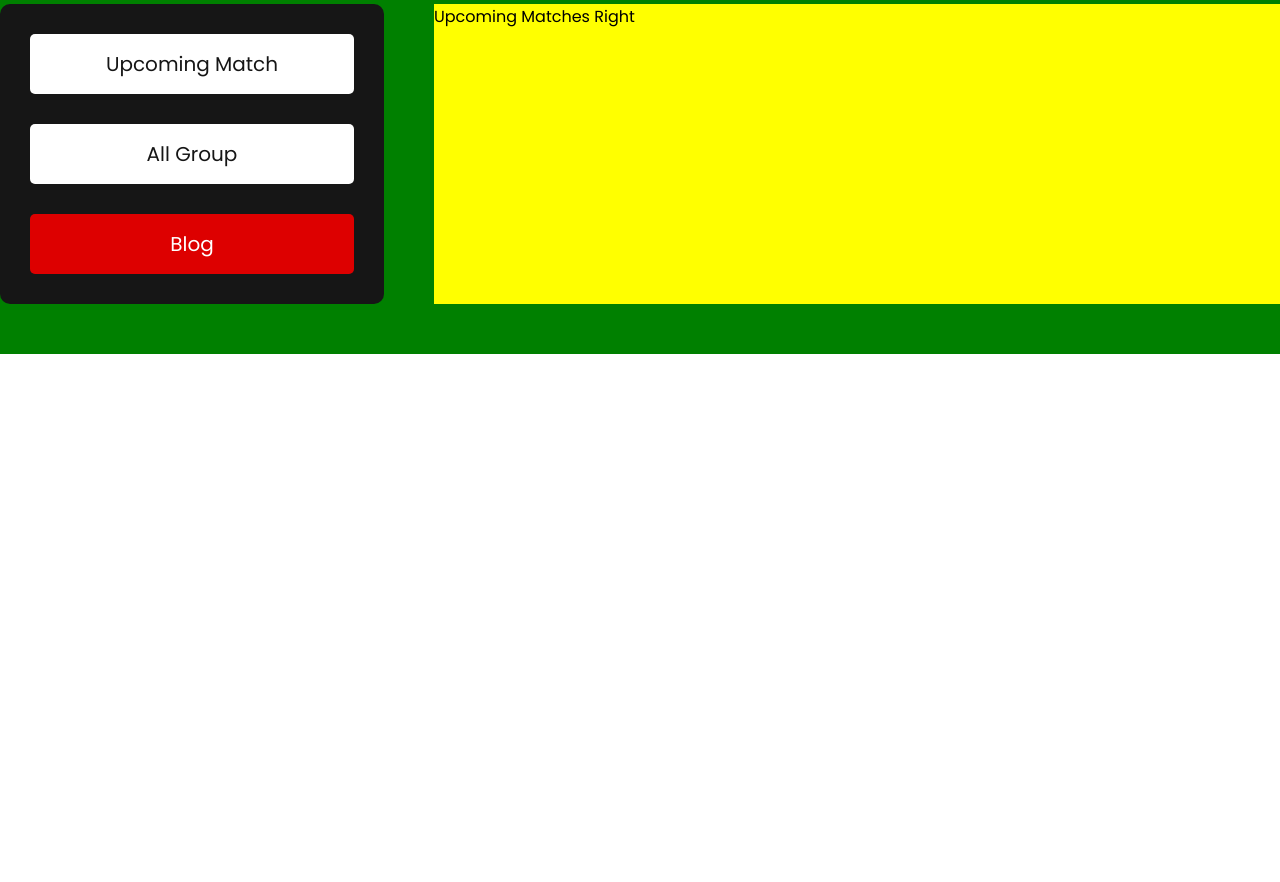
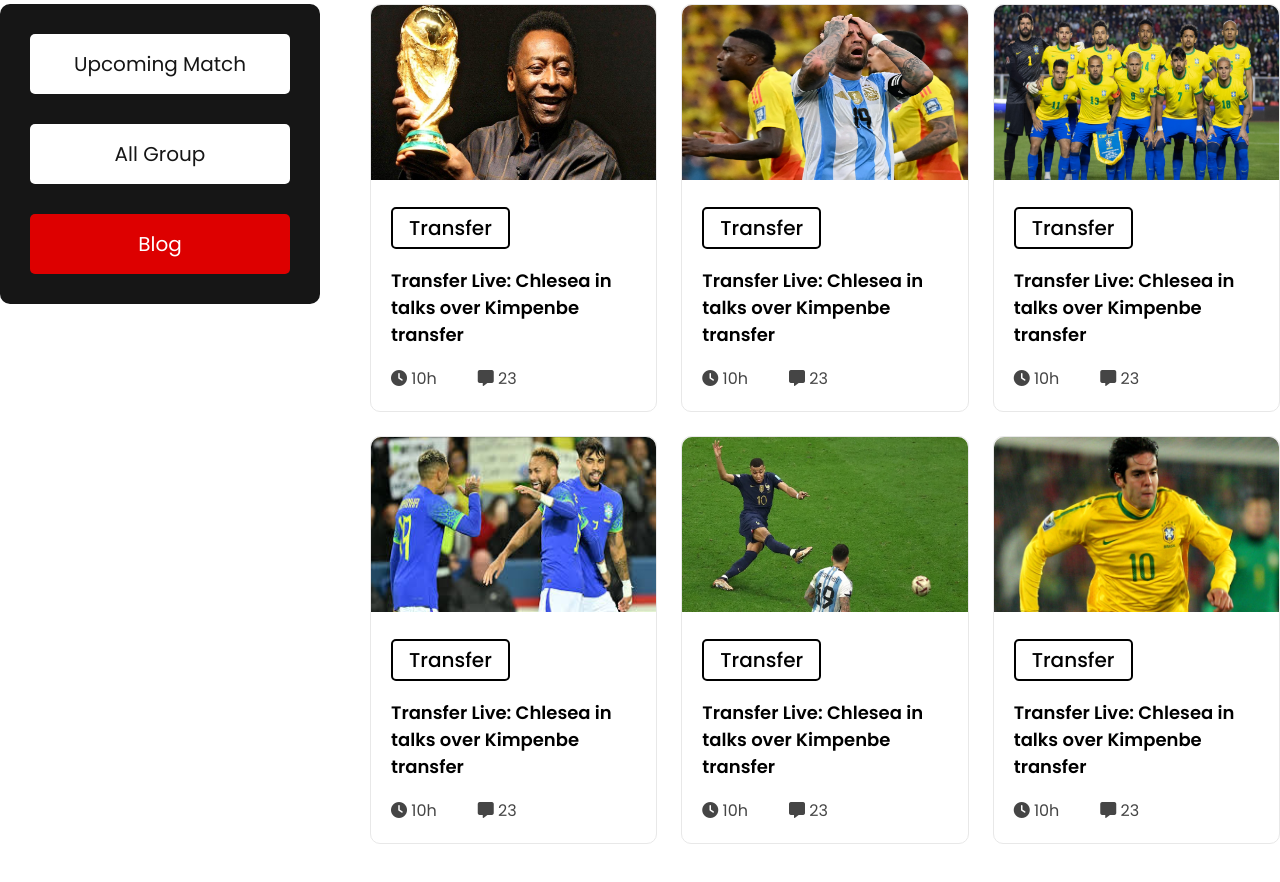
Before and after one commit to Antor-Chowdhury/world-cup, a plain HTML site: page index.html in a window 1280 px wide. Shown: the part 868-1750 px from the top of the page. Before the commit the page ends 1222 px from the top, so only its background shows below. Drawn offline with Linux system fonts and the light colour scheme.

Commit message:
completed main card-section

```diff
--- a/index.html
+++ b/index.html
@@ -58,7 +58,76 @@
           <button class="btn-primary">All Group</button>
           <button class="btn-primary">Blog</button>
         </div>
-        <div class="upcoming-matches-right">Upcoming Matches Right</div>
+
+        <!-- card section -->
+        <div class="upcoming-matches-right">
+          <div class="card">
+            <img src="./assets/matches/matches_1.jpg" alt="" />
+            <div class="card-content">
+              <button class="btn-primary">Transfer</button>
+              <h2>Transfer Live: Chlesea in talks over Kimpenbe transfer</h2>
+              <div class="card-bottom">
+                <span><i class="fa-solid fa-clock"></i> 10h</span>
+                <span><i class="fa-solid fa-message"></i> 23</span>
+              </div>
+            </div>
+          </div>
+          <div class="card">
+            <img src="./assets/matches/matches_2.webp" alt="" />
+            <div class="card-content">
+              <button class="btn-primary">Transfer</button>
+              <h2>Transfer Live: Chlesea in talks over Kimpenbe transfer</h2>
+              <div class="card-bottom">
+                <span><i class="fa-solid fa-clock"></i> 10h</span>
+                <span><i class="fa-solid fa-message"></i> 23</span>
+              </div>
+            </div>
+          </div>
+          <div class="card">
+            <img src="./assets/matches/matches_3.jpg" alt="" />
+            <div class="card-content">
+              <button class="btn-primary">Transfer</button>
+              <h2>Transfer Live: Chlesea in talks over Kimpenbe transfer</h2>
+              <div class="card-bottom">
+                <span><i class="fa-solid fa-clock"></i> 10h</span>
+                <span><i class="fa-solid fa-message"></i> 23</span>
+              </div>
+            </div>
+          </div>
+          <div class="card">
+            <img src="./assets/matches/matches_4.jpeg" alt="" />
+            <div class="card-content">
+              <button class="btn-primary">Transfer</button>
+              <h2>Transfer Live: Chlesea in talks over Kimpenbe transfer</h2>
+              <div class="card-bottom">
+                <span><i class="fa-solid fa-clock"></i> 10h</span>
+                <span><i class="fa-solid fa-message"></i> 23</span>
+              </div>
+            </div>
+          </div>
+          <div class="card">
+            <img src="./assets/matches/matches_5.webp" alt="" />
+            <div class="card-content">
+              <button class="btn-primary">Transfer</button>
+              <h2>Transfer Live: Chlesea in talks over Kimpenbe transfer</h2>
+              <div class="card-bottom">
+                <span><i class="fa-solid fa-clock"></i> 10h</span>
+                <span><i class="fa-solid fa-message"></i> 23</span>
+              </div>
+            </div>
+          </div>
+          <div class="card">
+            <img src="./assets/matches/matches_6.jpg" alt="" />
+            <div class="card-content">
+              <button class="btn-primary">Transfer</button>
+              <h2>Transfer Live: Chlesea in talks over Kimpenbe transfer</h2>
+              <div class="card-bottom">
+                <span><i class="fa-solid fa-clock"></i> 10h</span>
+                <span><i class="fa-solid fa-message"></i> 23</span>
+              </div>
+            </div>
+          </div>
+        </div>
       </section>
     </main>
   </body>
--- a/main.css
+++ b/main.css
@@ -55,18 +55,19 @@
 /* Upcoming Matches Section */
 .upcoming-matches {
   display: flex;
-  background-color: green;
   padding: 50px 0;
   gap: 50px;
+  margin-bottom: 90px;
 }
 .upcoming-matches-left {
-  width: 30%;
+  width: 25%;
   background-color: rgb(22, 22, 22);
   display: flex;
   flex-direction: column;
   gap: 30px;
   padding: 30px;
   border-radius: 10px;
+  height: fit-content;
 }
 
 .upcoming-matches-left .btn-primary:nth-child(1),
@@ -76,6 +77,43 @@
 }
 
 .upcoming-matches-right {
-  background-color: yellow;
   flex: 1;
+
+  display: grid;
+  grid-template-columns: repeat(3, 1fr);
+  gap: 24px;
 }
+
+/* card styles */
+.upcoming-matches-right .card {
+  border: 1px solid rgb(232, 232, 232);
+  border-radius: 10px;
+}
+.upcoming-matches-right .card img {
+  height: 175px;
+  width: 100%;
+  border-radius: 10px 10px 0 0;
+}
+
+.upcoming-matches-right .card .btn-primary {
+  background-color: white;
+  color: black;
+  border: 2px solid black;
+  padding: 4px 16px;
+  font-weight: 500;
+}
+.upcoming-matches-right .card h2 {
+  font-weight: 600;
+  font-size: 18px;
+  margin: 18px 0;
+}
+
+.upcoming-matches-right .card .card-content {
+  padding: 20px;
+}
+
+.card-bottom {
+  display: flex;
+  color: #161616cc;
+  gap: 41px;
+}
```
